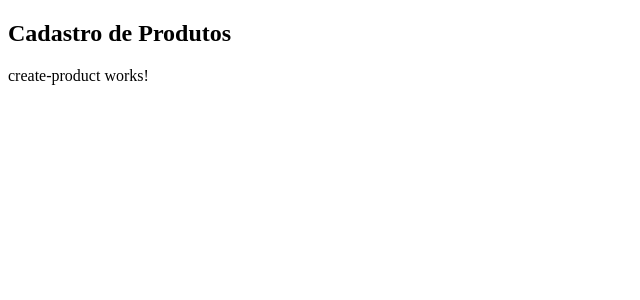
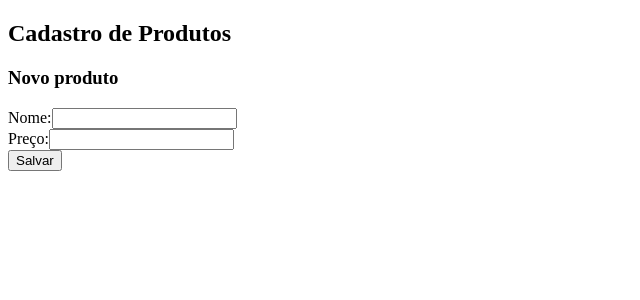
Before and after one commit to Yuri-Ribeiro/dev-angular, an Angular app in the folder crud/frontend/: page /products/create in a window 1280 px wide. Shown: the top 300 px of the page, without its empty margins (0-640 px from the left). Built offline with nearby package versions, Linux system fonts and the light colour scheme.

Commit message:
Create product finished

```diff
--- a/crud/frontend/src/app/app.module.ts
+++ b/crud/frontend/src/app/app.module.ts
@@ -7,6 +7,7 @@ import { ProductsComponent } from './products/products.component';
 import { HttpClientModule } from '@angular/common/http';
 import { CreateProductComponent } from './products/create-product/create-product.component';
 import { HomeComponent } from './products/home/home.component';
+import { FormsModule } from "@angular/forms";
 
 @NgModule({
   declarations: [
@@ -18,7 +19,8 @@ import { HomeComponent } from './products/home/home.component';
   imports: [
     BrowserModule,
     AppRoutingModule,
-    HttpClientModule
+    HttpClientModule,
+    FormsModule
   ],
   providers: [],
   bootstrap: [AppComponent]
--- a/crud/frontend/src/app/products/create-product/create-product.component.html
+++ b/crud/frontend/src/app/products/create-product/create-product.component.html
@@ -1 +1,15 @@
-<p>create-product works!</p>
+<h3>Novo produto</h3>
+
+<form >
+    <div>
+        <label>Nome:</label>
+        <input type="text" name="name" [(ngModel)]='req.name'>
+    </div>
+    <div>
+        <label for="price">Preço:</label>
+        <input type="text" name="price" [(ngModel)]='req.price'>
+    </div>
+    <div>
+        <button (click)="save()">Salvar</button>
+    </div>
+</form>
--- a/crud/frontend/src/app/products/create-product/create-product.component.ts
+++ b/crud/frontend/src/app/products/create-product/create-product.component.ts
@@ -1,4 +1,6 @@
 import { Component, OnInit } from '@angular/core';
+import { RequestCreate } from '../product.model';
+import { ProductService } from '../product.service';
 
 @Component({
   selector: 'crud-create-product',
@@ -7,9 +9,20 @@ import { Component, OnInit } from '@angular/core';
 })
 export class CreateProductComponent implements OnInit {
 
-  constructor() { }
+  constructor(private productService: ProductService) { }
+
+  req: RequestCreate = {
+    name: '',
+    price: null
+  }
 
   ngOnInit() {
   }
 
+  save() {
+    this.productService.createUser(this.req).subscribe(res => {
+      alert("Produto salvo com sucesso!")
+    })
+  }
+
 }
--- a/crud/frontend/src/app/products/product.model.ts
+++ b/crud/frontend/src/app/products/product.model.ts
@@ -7,3 +7,8 @@ export interface Product {
 export interface ResponseProducts {
     products: Product[]
 }
+
+export interface RequestCreate {
+    name: string
+    price: number
+}
--- a/crud/frontend/src/app/products/product.service.ts
+++ b/crud/frontend/src/app/products/product.service.ts
@@ -1,7 +1,7 @@
 import { Injectable } from '@angular/core';
 import { HttpClient } from "@angular/common/http";
 import { Observable } from 'rxjs';
-import { ResponseProducts } from './product.model';
+import { ResponseProducts, Product, RequestCreate } from './product.model';
 
 @Injectable({
   providedIn: 'root'
@@ -15,4 +15,8 @@ export class ProductService {
   getProducts(): Observable<ResponseProducts> {
     return this.http.get<ResponseProducts>(this.url)
   }
+
+  createUser(request: RequestCreate): Observable<Product> {
+    return this.http.post<Product>(this.url, request)
+  }
 }
```
Also changed, not shown: 1 other file (tests, documents, lock files or other folders).
